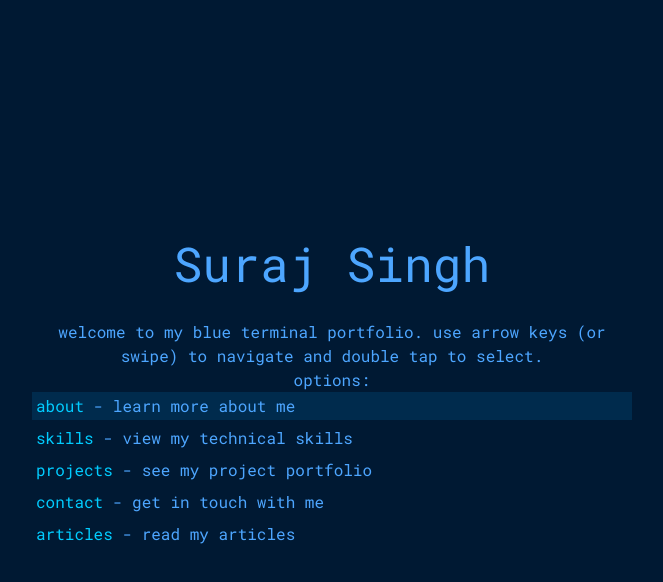
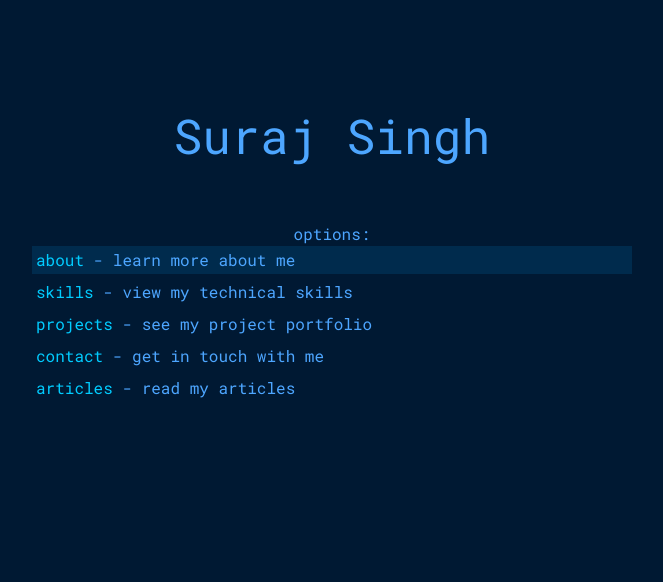
Before and after one commit to surajssc1232/terminalpf, a Next.js app: page / in a window 1280 px wide. Shown: the top 582 px of the page, without its empty margins (308-971 px from the left). Built offline with nearby package versions, Linux system fonts and the light colour scheme.

Commit message:
ajsbdasdshjdfb

```diff
--- a/app/components/BlueTerminal.module.css
+++ b/app/components/BlueTerminal.module.css
@@ -7,7 +7,7 @@
   display: flex;
   flex-direction: column;
   align-items: center;
-  justify-content: center;
+  justify-content: flex-start;
   background-color: #001933;
   color: #4da6ff;
   font-family: 'Roboto Mono', monospace;
@@ -15,6 +15,7 @@
   outline: none;
   text-align: center;
   min-height: 100vh;
+  padding-top: 100px; /* Add some space from top */
 }
 
 .asciiArt {
@@ -46,6 +47,7 @@
   justify-content: center;
   width: 100%;
   max-width: 600px;
+  margin-top: 0;
 }
 
 .outputLine {
@@ -146,7 +148,7 @@
 .heading {
   font-size: 48px;
   animation: shuffleFade 0.7s ease-in;
-  margin-bottom: 20px;
+  margin-bottom: 30px;
 }
 
 @keyframes shuffleFade {
@@ -230,7 +232,7 @@
 
 .instructions {
   position: fixed;
-  top: 20px;
+  bottom: 20px;
   left: 50%;
   transform: translateX(-50%);
   background: rgba(0, 43, 77, 0.9);
@@ -239,6 +241,15 @@
   color: #4da6ff;
   animation: fadeOut 2s ease-in forwards;
   z-index: 1000;
+  display: flex;
+  flex-direction: column;
+  align-items: center;
+  gap: 4px;
+  font-size: 12px;
+}
+
+.instructions span {
+  display: block;
 }
 
 @keyframes fadeOut {
@@ -252,3 +263,13 @@
     opacity: 0;
   }
 }
+
+.contentWrapper {
+  display: flex;
+  flex-direction: column;
+  align-items: center;
+  justify-content: flex-start;
+  width: 100%;
+  max-width: 600px;
+  gap: 20px;
+}
--- a/app/components/BlueTerminal.tsx
+++ b/app/components/BlueTerminal.tsx
@@ -297,7 +297,8 @@ const BlueTerminal: React.FC = () => {
     >
       {showInstructions && (
         <div className={styles.instructions}>
-          Use arrow keys (or swipe) to navigate and Enter (or double tap) to select
+          <span>↕️ swipe up/down to navigate</span>
+          <span>👆 double tap to select</span>
         </div>
       )}
       {currentView === 'content' && (
@@ -305,12 +306,12 @@ const BlueTerminal: React.FC = () => {
           ←
         </button>
       )}
+      <div className={styles.contentWrapper}>
         <h1 className={styles.heading}>
           {heading}
         </h1>
         {currentView === 'menu' ? (
           <div className={styles.intro}>
-          <p>welcome to my blue terminal portfolio. use arrow keys (or swipe) to navigate and double tap to select.</p>
             <p>options:</p>
             <ul>
               {initialOptions.map((option, index) => (
@@ -371,6 +372,7 @@ const BlueTerminal: React.FC = () => {
           </div>
         )}
       </div>
+    </div>
   );
 };
 
```
Lines whose indentation alone changed are shown as unchanged.
